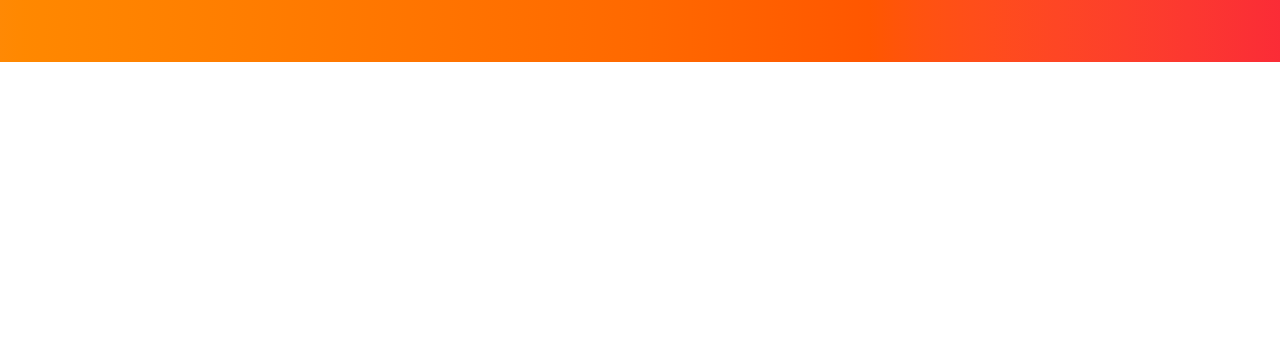
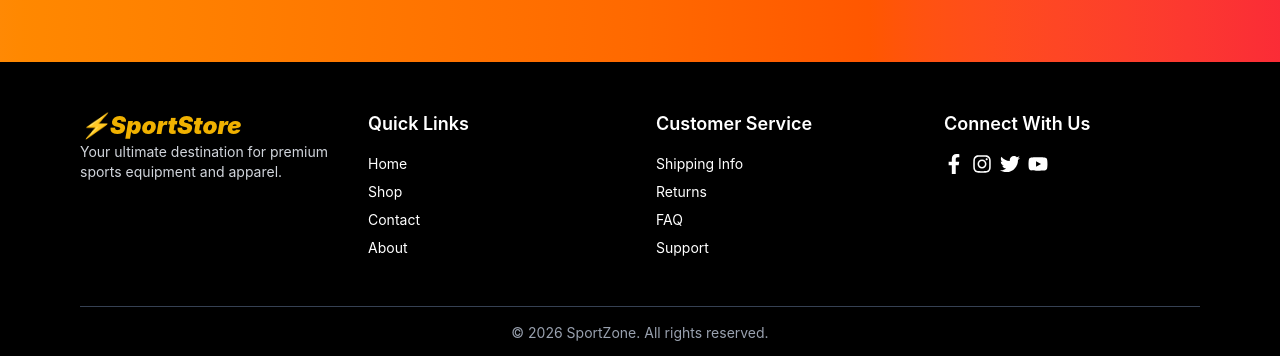
Before and after one commit to Bishal2223/SportStore, a React (Vite) app: page /shop in a window 1280 px wide. Shown: the part 2008-2364 px from the top of the page. Before the commit the page ends 2070 px from the top, so only its background shows below. Built offline with nearby package versions, Linux system fonts and the light colour scheme.

Commit message:
Added Footer Component

```diff
--- a/package.json
+++ b/package.json
@@ -13,6 +13,7 @@
     "@tailwindcss/vite": "^4.2.1",
     "react": "^19.2.0",
     "react-dom": "^19.2.0",
+    "react-icons": "^5.5.0",
     "react-router-dom": "^7.13.1",
     "tailwindcss": "^4.2.1"
   },
--- a/src/App.jsx
+++ b/src/App.jsx
@@ -4,6 +4,7 @@ import Navbar from './components/Navbar'
 import Home from './pages/Home'
 import Categories from './components/Categories'
 import PromoSec from './components/PromoSec'
+import Footer from './components/Footer'
 
 const App = () => {
   return (
@@ -12,6 +13,7 @@ const App = () => {
       <Home/>
       <Categories/>
       <PromoSec/>
+      <Footer/>
     </div>
   )
 }
--- /dev/null
+++ b/src/components/Footer.jsx
@@ -0,0 +1,55 @@
+import { FaFacebookF, FaInstagram, FaTwitter, FaYoutube } from "react-icons/fa";
+
+function Footer() {
+  return (
+    <footer className="bg-black text-white pt-12">
+      <div className="container mx-auto px-6 md:px-20">
+        <div className="footer-content grid grid-cols-1 sm:grid-cols-2 md:grid-cols-4 gap-8">
+
+          <div className="footer-section">
+            <h3 className="text-2xl font-black italic text-yellow-500">⚡SportStore</h3>
+            <p className="text-sm text-gray-300">
+              Your ultimate destination for premium sports equipment and apparel.
+            </p>
+          </div>
+
+          <div className="footer-section">
+            <h4 className="text-lg font-semibold mb-4">Quick Links</h4>
+            <ul className="space-y-2 text-sm">
+              <li><a href="#" className="hover:text-yellow-400 transition">Home</a></li>
+              <li><a href="#" className="hover:text-yellow-400 transition">Shop</a></li>
+              <li><a href="#" className="hover:text-yellow-400 transition">Contact</a></li>
+              <li><a href="#" className="hover:text-yellow-400 transition">About</a></li>
+            </ul>
+          </div>
+
+          <div className="footer-section">
+            <h4 className="text-lg font-semibold mb-4">Customer Service</h4>
+            <ul className="space-y-2 text-sm">
+              <li><a href="#" className="hover:text-yellow-400 transition">Shipping Info</a></li>
+              <li><a href="#" className="hover:text-yellow-400 transition">Returns</a></li>
+              <li><a href="#" className="hover:text-yellow-400 transition">FAQ</a></li>
+              <li><a href="#" className="hover:text-yellow-400 transition">Support</a></li>
+            </ul>
+          </div>
+
+          <div className="footer-section">
+            <h4 className="text-lg font-semibold mb-4">Connect With Us</h4>
+            <div className="flex space-x-2 text-xl">
+              <a href="#" aria-label="Facebook" className="hover:text-blue-600 transition"><FaFacebookF /></a>
+              <a href="#" aria-label="Instagram" className="hover:text-pink-500 transition"><FaInstagram /></a>
+              <a href="#" aria-label="Twitter" className="hover:text-blue-400 transition"><FaTwitter /></a>
+              <a href="#" aria-label="YouTube" className="hover:text-red-600 transition"><FaYoutube /></a>
+            </div>
+          </div>
+
+        </div>
+
+        <div className="footer-bottom mt-12 border-t border-gray-700 p-4 text-center text-sm text-gray-400">
+          <p>© 2026 SportZone. All rights reserved.</p>
+        </div>
+      </div>
+    </footer>
+  );
+}
+export default Footer
```
Also changed, not shown: 1 other file (tests, documents, lock files or other folders).
